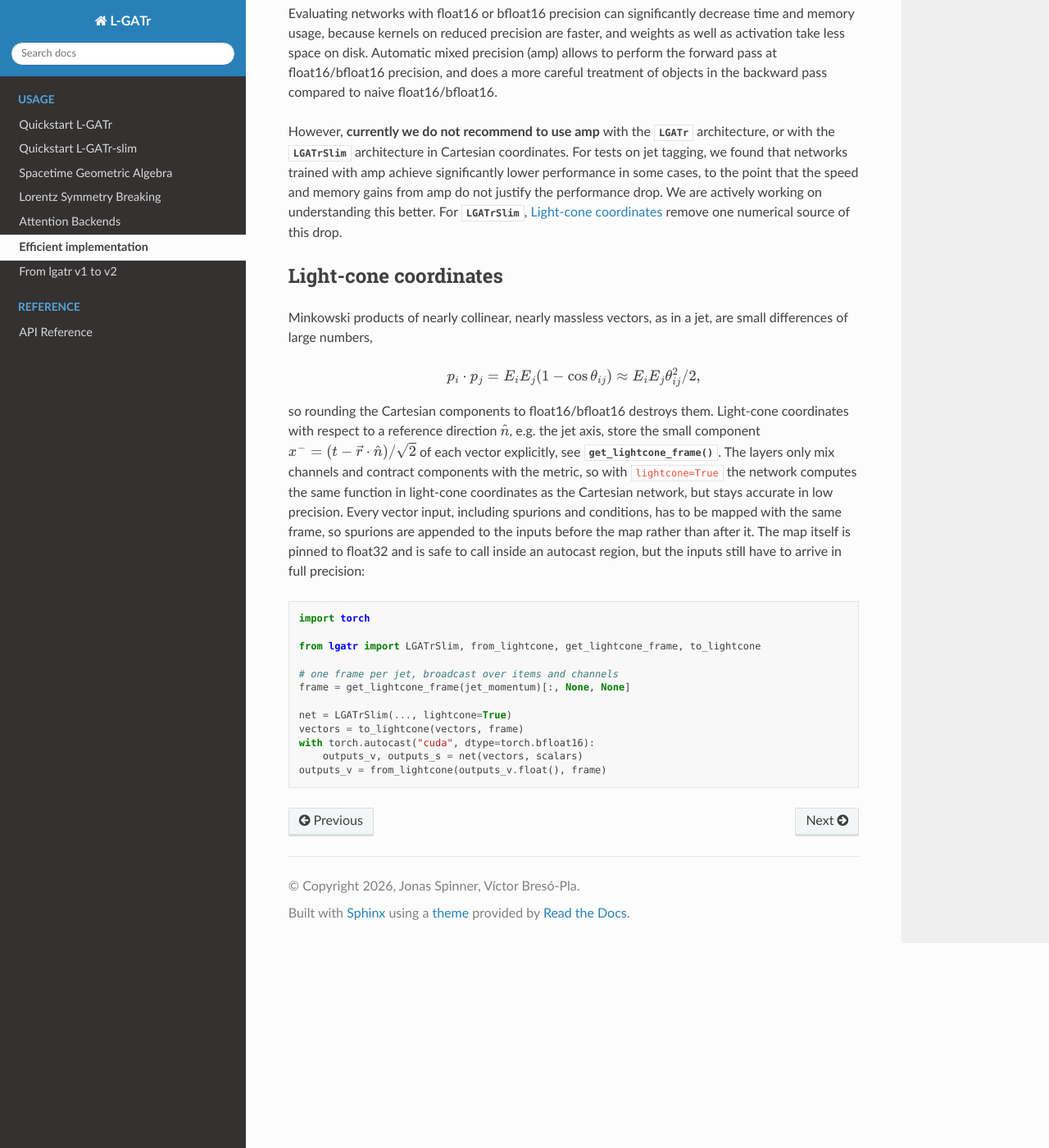
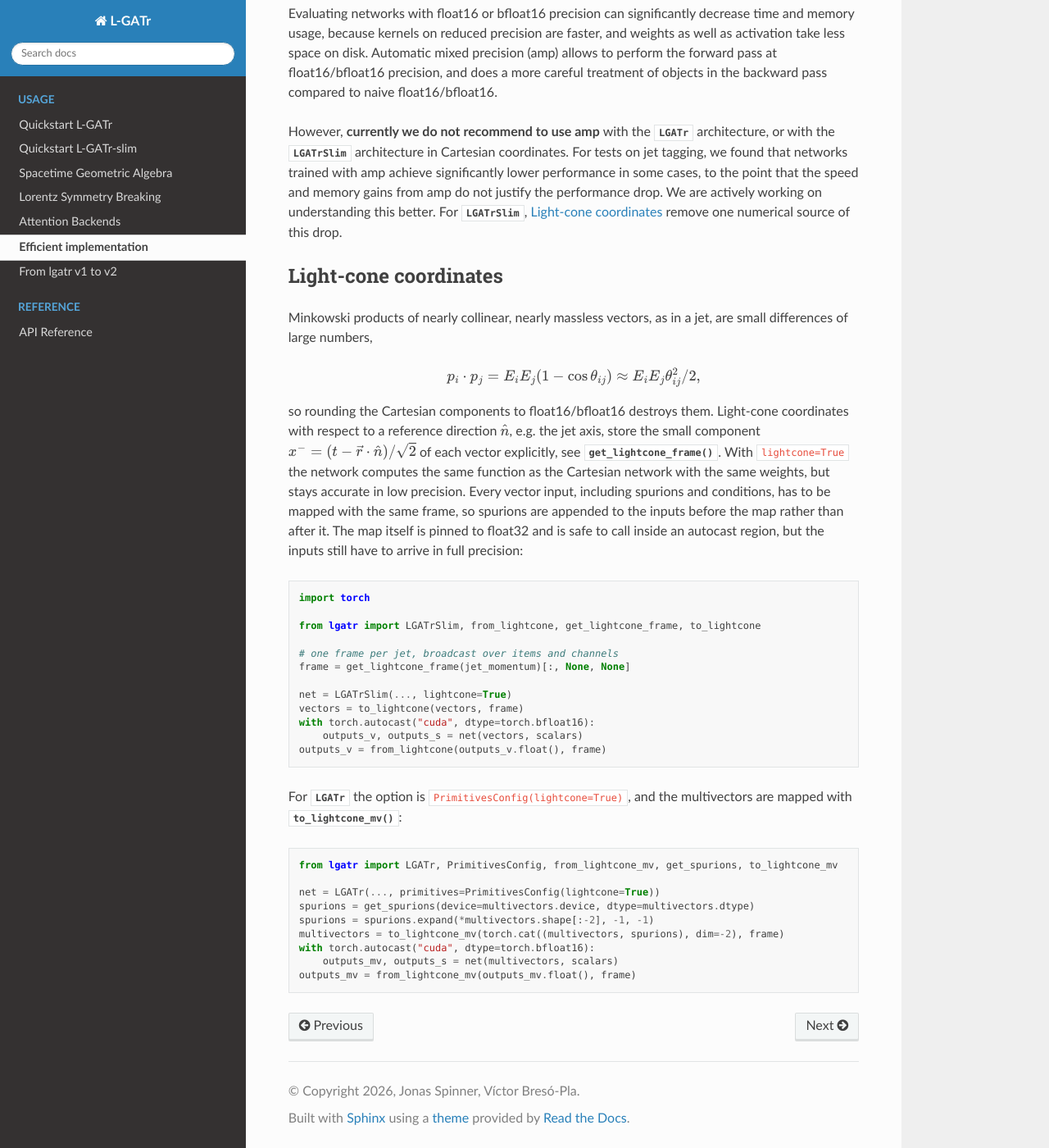
Before and after one commit to heidelberg-hepml/lgatr, a Sphinx documentation site: the page built from docs/source/efficiency.rst, in a window 1280 px wide and 1400 px high, scrolled down 1615 px. Shown: the whole window at 82% size. Built offline with Sphinx 7.4.7 and the Read the Docs theme 3.1.0, drawn with Linux system fonts in a browser that asks for light colours.

Commit message:
Update docs and docstrings; remove torch.allclose check that causes host sync

```diff
--- a/docs/source/api.rst
+++ b/docs/source/api.rst
@@ -84,7 +84,7 @@ This is very simple, we still introduce convenience methods for this step.
 We also include functionality to construct `spurions`, or reference multivectors,
 which can be added as extra items or channels to break equivariance at the input level.
 Finally, :mod:`lgatr.interface.lightcone` maps Lorentz vectors and multivectors into light-cone
-coordinates, for the ``lightcone=True`` option of the slim networks.
+coordinates, for the ``lightcone=True`` option of the networks.
 
 .. autosummary::
    :toctree: generated/
--- a/docs/source/efficiency.rst
+++ b/docs/source/efficiency.rst
@@ -106,13 +106,12 @@ small differences of large numbers,
 so rounding the Cartesian components to float16/bfloat16 destroys them.
 Light-cone coordinates with respect to a reference direction :math:`\hat n`, e.g. the jet
 axis, store the small component :math:`x^- = (t - \vec r \cdot \hat n)/\sqrt{2}` of each
-vector explicitly, see :func:`~lgatr.interface.lightcone.get_lightcone_frame`. The layers only
-mix channels and contract components with the metric, so with ``lightcone=True`` the network
-computes the same function in light-cone coordinates as the Cartesian network, but stays
-accurate in low precision. Every vector input, including spurions and conditions, has to be
-mapped with the same frame, so spurions are appended to the inputs before the map rather than
-after it. The map itself is pinned to float32 and is safe to call inside an autocast region,
-but the inputs still have to arrive in full precision:
+vector explicitly, see :func:`~lgatr.interface.lightcone.get_lightcone_frame`. With
+``lightcone=True`` the network computes the same function as the Cartesian network with the same
+weights, but stays accurate in low precision. Every vector input, including spurions and
+conditions, has to be mapped with the same frame, so spurions are appended to the inputs before
+the map rather than after it. The map itself is pinned to float32 and is safe to call inside an
+autocast region, but the inputs still have to arrive in full precision:
 
 .. code-block:: python
 
@@ -128,3 +127,18 @@ but the inputs still have to arrive in full precision:
     with torch.autocast("cuda", dtype=torch.bfloat16):
         outputs_v, outputs_s = net(vectors, scalars)
     outputs_v = from_lightcone(outputs_v.float(), frame)
+
+For :class:`~lgatr.nets.lgatr.LGATr` the option is ``PrimitivesConfig(lightcone=True)``, and the
+multivectors are mapped with :func:`~lgatr.interface.lightcone.to_lightcone_mv`:
+
+.. code-block:: python
+
+    from lgatr import LGATr, PrimitivesConfig, from_lightcone_mv, get_spurions, to_lightcone_mv
+
+    net = LGATr(..., primitives=PrimitivesConfig(lightcone=True))
+    spurions = get_spurions(device=multivectors.device, dtype=multivectors.dtype)
+    spurions = spurions.expand(*multivectors.shape[:-2], -1, -1)
+    multivectors = to_lightcone_mv(torch.cat((multivectors, spurions), dim=-2), frame)
+    with torch.autocast("cuda", dtype=torch.bfloat16):
+        outputs_mv, outputs_s = net(multivectors, scalars)
+    outputs_mv = from_lightcone_mv(outputs_mv.float(), frame)
```
Also changed, not shown: 3 other files.
